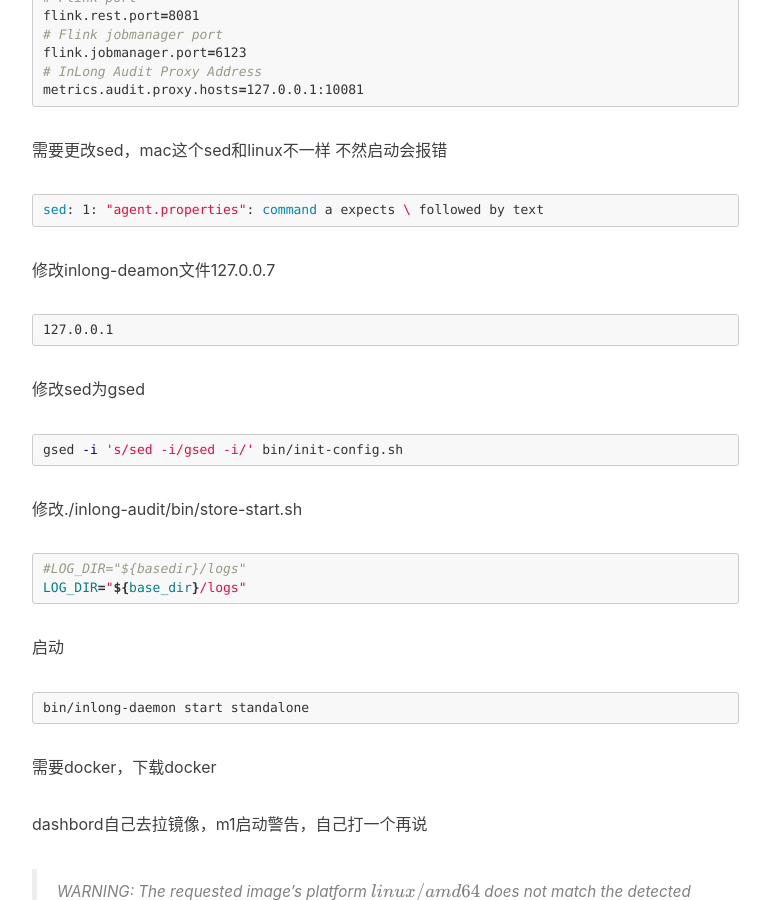
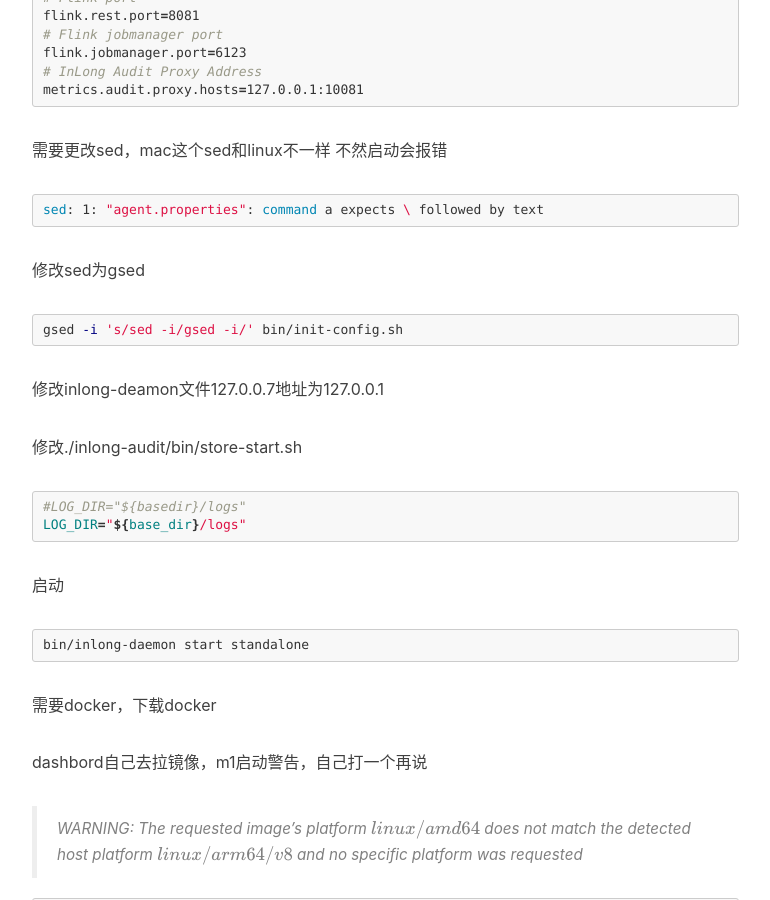
Before and after one commit to ChPi/ChPi.github.io, a Jekyll site: the page built from _posts/2022-05-16-inlong安装部署.markdown, in a window 1280 px wide and 900 px high, scrolled down 1346 px. Shown: the whole window, without its empty margins (233-1003 px from the left). Built offline with Jekyll 4.4.1, drawn with Linux system fonts in a browser that asks for light colours; nearby versions of some CDN libraries; formulas are drawn with MathJax 3; comment, search, counter and statistics services are not loaded.

Commit message:
Update 2022-05-16-inlong安装部署.markdown

````diff
--- a/_posts/2022-05-16-inlong安装部署.markdown
+++ b/_posts/2022-05-16-inlong安装部署.markdown
@@ -53,15 +53,12 @@
 sed: 1: "agent.properties": command a expects \ followed by text
 ```
 
-修改inlong-deamon文件127.0.0.7
-```shell
-127.0.0.1
-```
-
 修改sed为gsed
 ```shell
 gsed -i 's/sed -i/gsed -i/' bin/init-config.sh
 ```
+
+修改inlong-deamon文件127.0.0.7地址为127.0.0.1
 
 修改./inlong-audit/bin/store-start.sh
 ```shell
````
